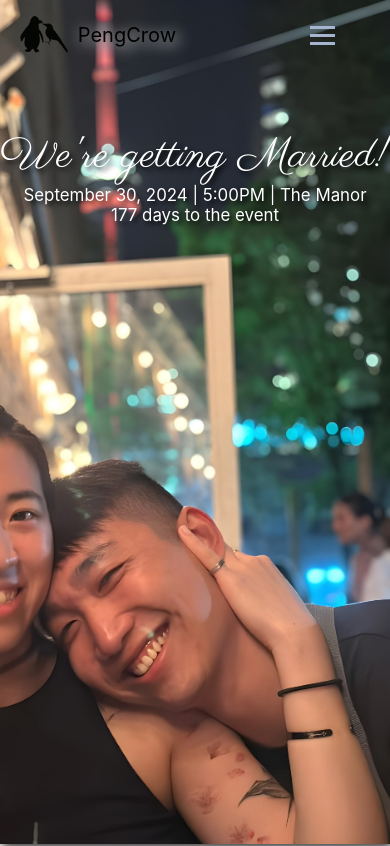
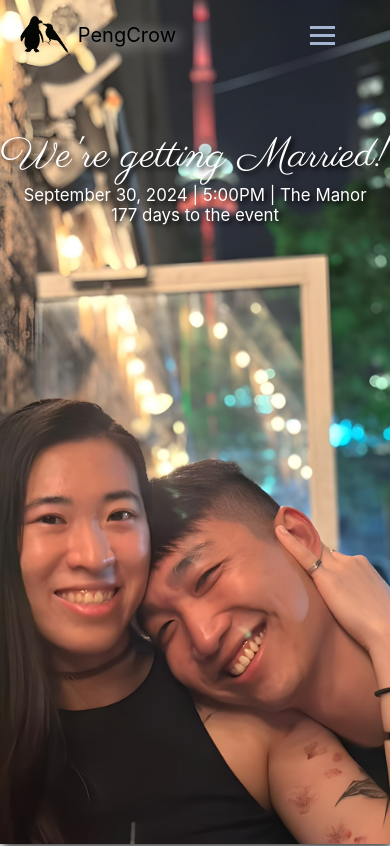
Before and after one commit to MajestryD/pengcrow-wedding, a React (Create React App) app: page / in a window 390 px wide. Shown: the top 846 px of the page. Built offline with nearby package versions, Linux system fonts and the light colour scheme.

Commit message:
Fixed Home Image positioning

```diff
--- a/src/components/mainBody/home/home.css
+++ b/src/components/mainBody/home/home.css
@@ -33,3 +33,11 @@
     font-family: "Parisienne", cursive;
     font-size: max(5vw,5vh);
 }
+
+@media (max-width:800px){
+    .Home{
+        height: 100vh;
+        background-position: 60% 75%;
+
+    }
+}
```
